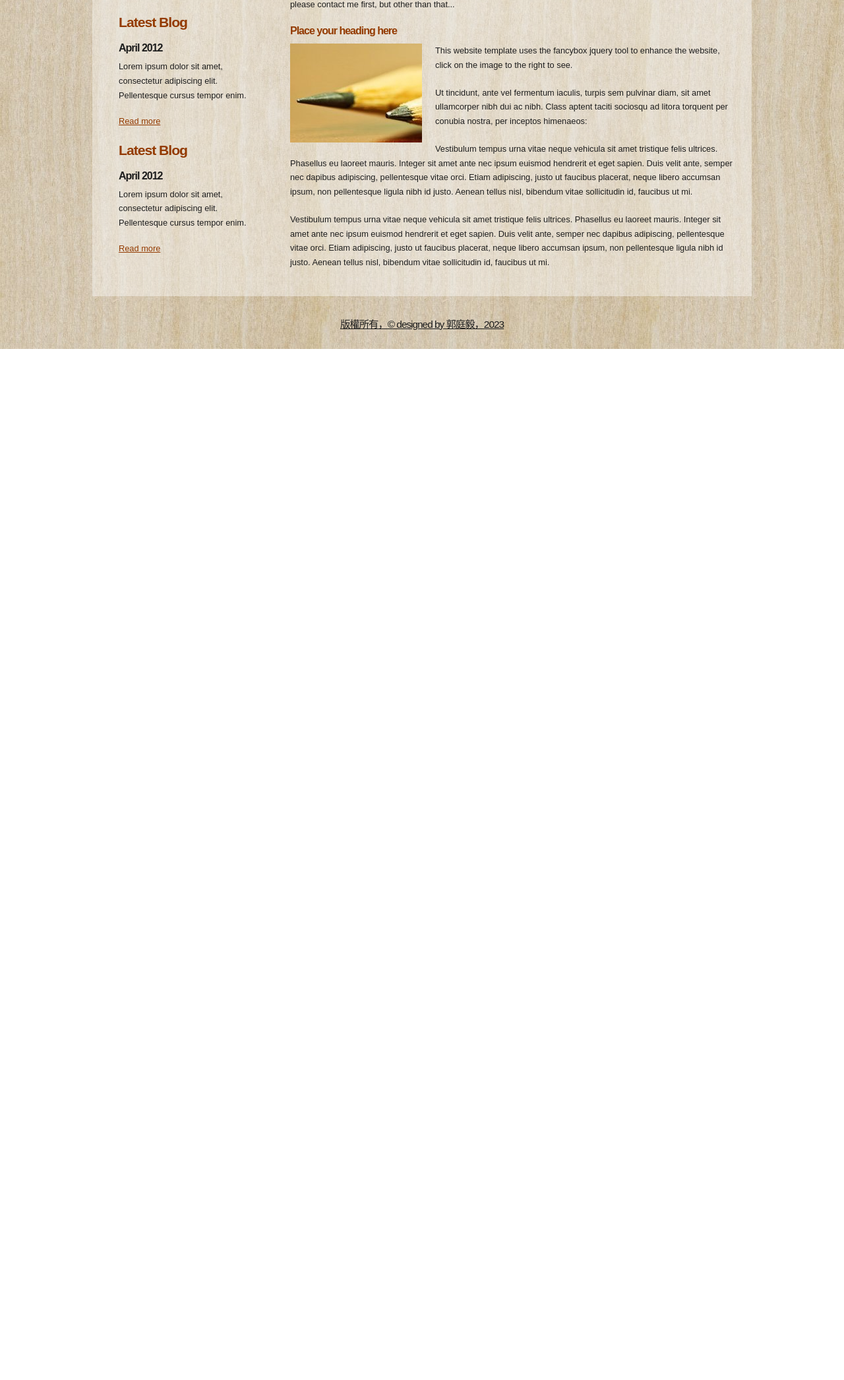
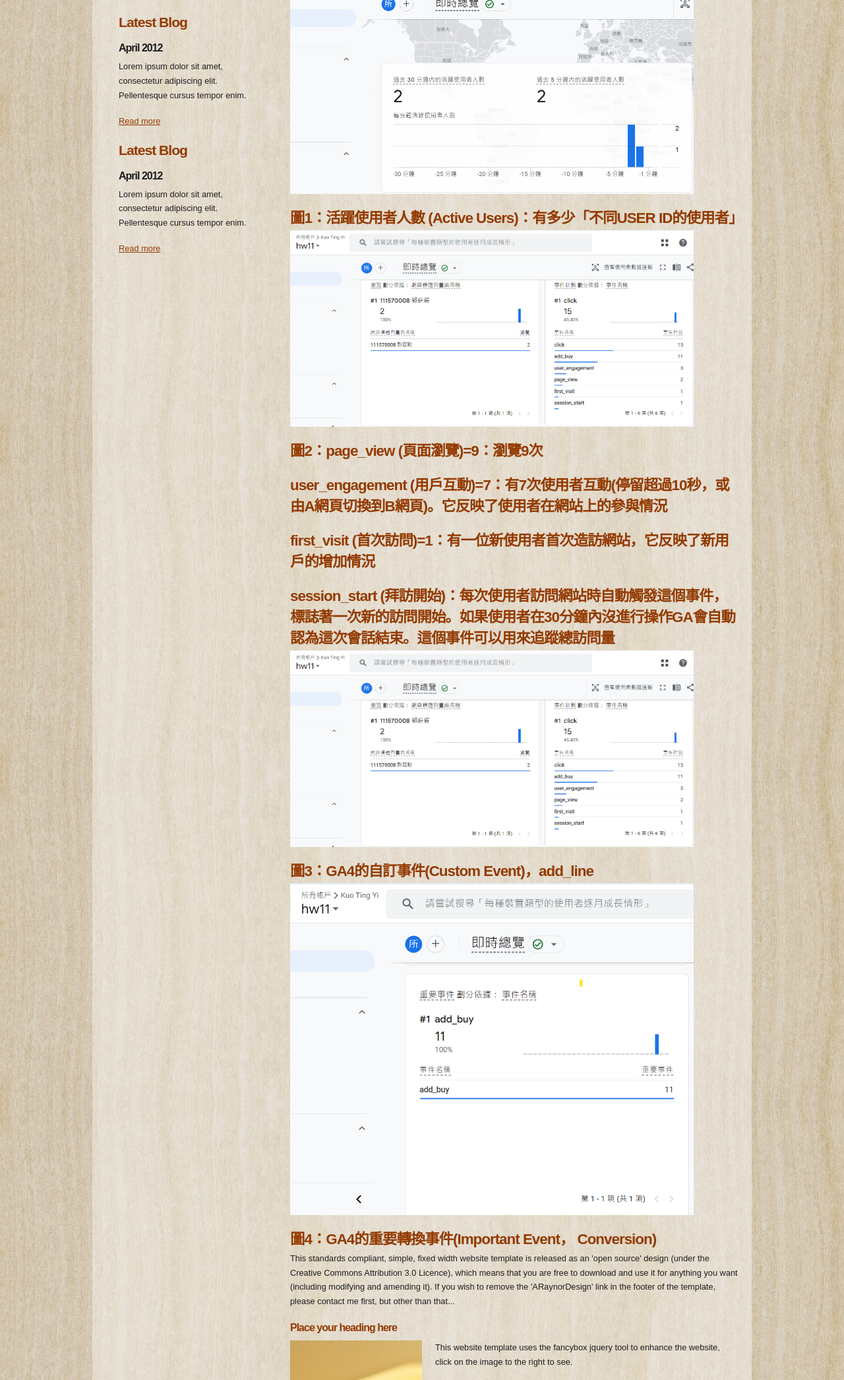
Before and after one commit to kuoyi111/hw11, a plain HTML site: page a6.html in a window 1280 px wide. Shown: the part 576-2668 px from the top of the page at 66% size. Before the commit the page ends 1105 px from the top, so only its background shows below. Drawn offline with Linux system fonts and the light colour scheme.

Commit message:
Add files via upload

```diff
--- a/a6.html
+++ b/a6.html
@@ -72,6 +72,17 @@
           <p class="s1">GA圖片</p>
           <hr>
           <a href="https://www.newebpay.com/website/Page/content/service_creditcard" target="_blank" class="s4">下單購買(使用藍新金流NewebPay)</a>
+          <img src="images/ga1.png" width="90%">
+          <h1>圖1：活躍使用者人數 (Active Users)：有多少「不同USER ID的使用者」</h1>
+          <img src="images/ga2.png" width="90%">
+          <h1>圖2：page_view (頁面瀏覽)=9：瀏覽9次</h1>
+          <h1>user_engagement (用戶互動)=7：有7次使用者互動(停留超過10秒，或由A網頁切換到B網頁)。它反映了使用者在網站上的參與情況</h1>
+          <h1>first_visit (首次訪問)=1：有一位新使用者首次造訪網站，它反映了新用戶的增加情況</h1>
+          <h1>session_start (拜訪開始)：每次使用者訪問網站時自動觸發這個事件，標誌著一次新的訪問開始。如果使用者在30分鐘內沒進行操作GA會自動認為這次會話結束。這個事件可以用來追蹤總訪問量</h1>
+          <img src="images/ga2.png" width="90%">
+          <h1>圖3：GA4的自訂事件(Custom Event)，add_line</h1>
+          <img src="images/ga3.png" width="90%">
+          <h1>圖4：GA4的重要轉換事件(Important Event， Conversion)</h1>
           <p>This standards compliant, simple, fixed width website template is released as an 'open source' design (under the Creative Commons Attribution 3.0 Licence), which means that you are free to download and use it for anything you want (including modifying and amending it). If you wish to remove the 'ARaynorDesign' link in the footer of the template, please contact me first, but other than that...</p>
           <h3>Place your heading here</h3>
           <div style="width:200px; float:left; padding: 0px 20px 10px 0px;"><img alt="image" src="images/image.jpg" /></div>
```
Also changed, not shown: a5.html (+10 -1 lines), images/1.png (added), images/2.png (added), images/3.png (added), images/ga1.png (added), images/ga2.png (added), images/ga3.png (added), images/tdk.png (added).
